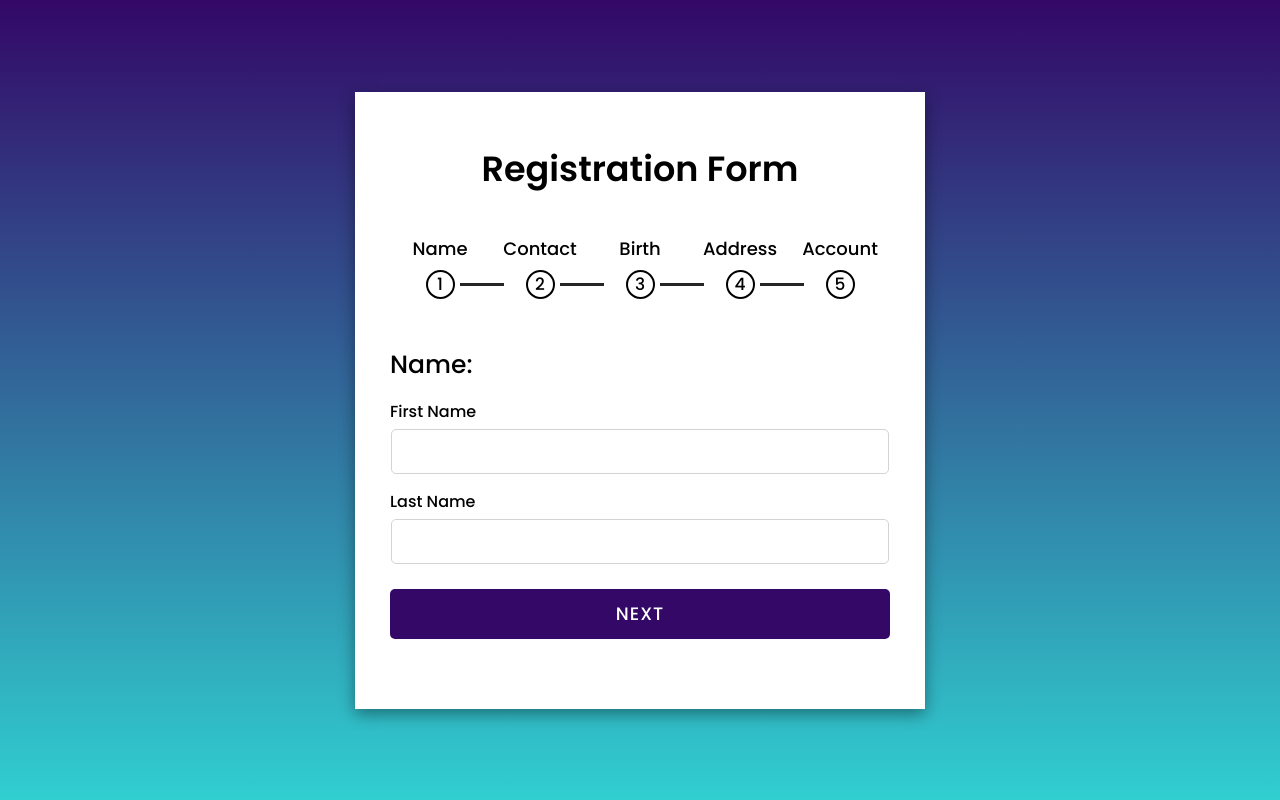
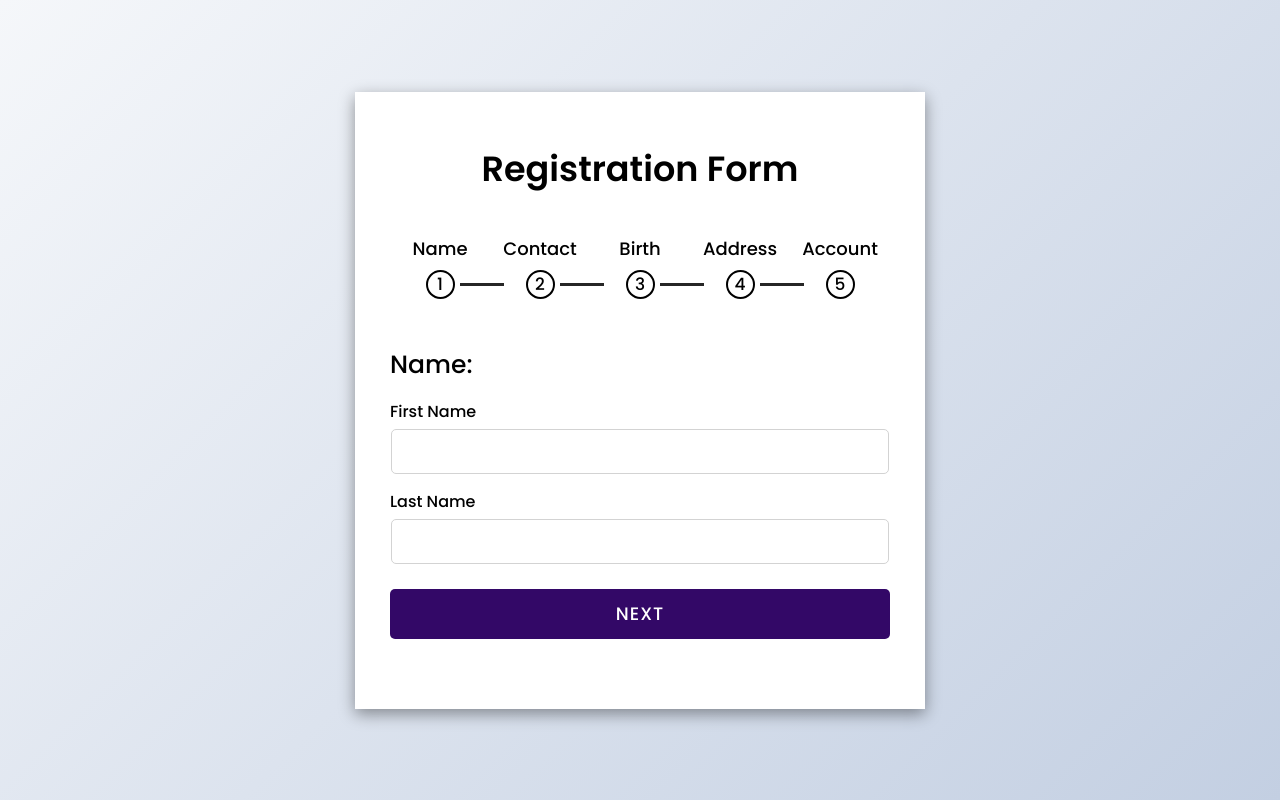
Before and after one commit to paullyy8/medimate, a plain HTML site: page frontend/register.html in a window 1280 px wide. Drawn offline with Linux system fonts and the light colour scheme.

Commit message:
clean background

```diff
--- a/frontend/css/register.css
+++ b/frontend/css/register.css
@@ -21,7 +21,7 @@ body {
     justify-content: center;
     min-height: 100vh;
     overflow-x: hidden;
-    background-image: linear-gradient(to top, #30cfd0 0%, #330867 100%);
+    background: linear-gradient(135deg, #f5f7fa 0%, #c3cfe2 100%);
 }
 ::selection {
     color: #fff;
```
